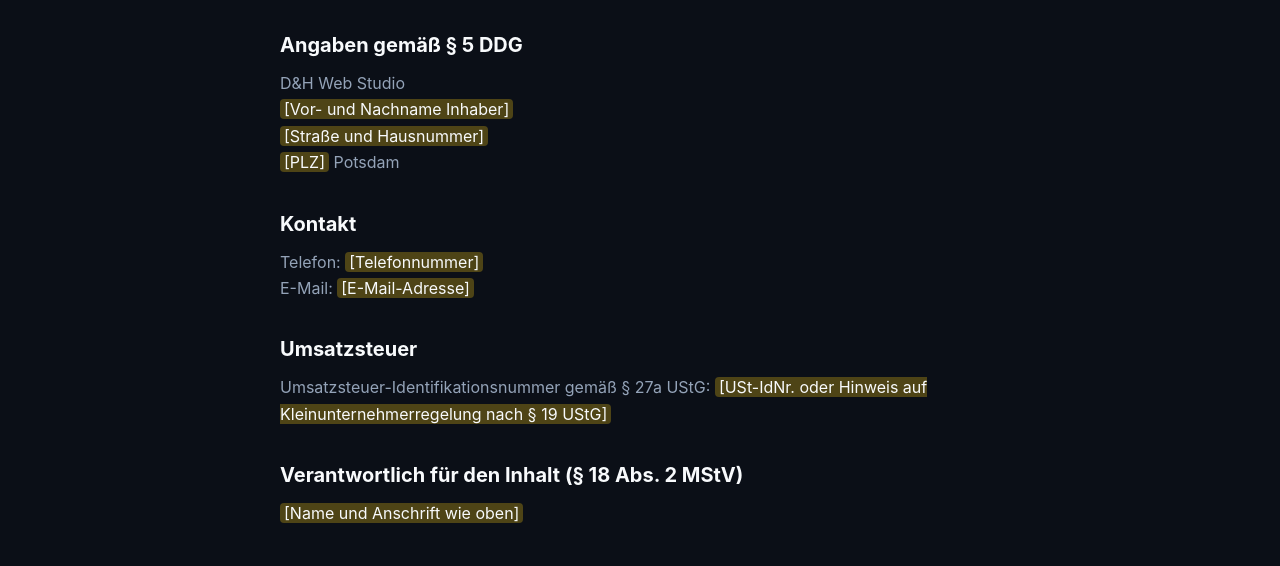
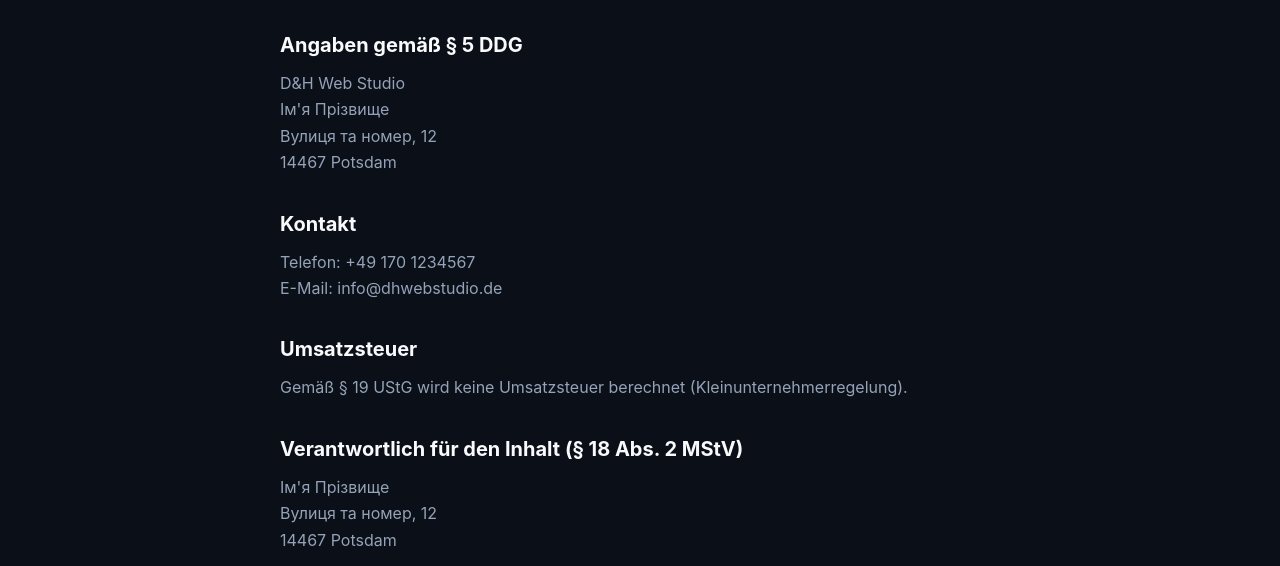
Before and after one commit to DHWebStudio/webdesign-site, a plain HTML site: page impressum.html in a window 1280 px wide. Shown: the part 198-764 px from the top of the page. Drawn offline with Linux system fonts and the light colour scheme.

Commit message:
Update impressum.html

```diff
--- a/impressum.html
+++ b/impressum.html
@@ -20,15 +20,26 @@
     <div class="container container--narrow">
       <h1>Impressum</h1>
       <h2>Angaben gemäß § 5 DDG</h2>
-      <p>D&amp;H Web Studio<br><span class="todo">[Vor- und Nachname Inhaber]</span><br><span class="todo">[Straße und Hausnummer]</span><br><span class="todo">[PLZ]</span> Potsdam</p>
+      <p>D&amp;H Web Studio<br>
+      Ім'я Прізвище<br>
+      Вулиця та номер, 12<br>
+      14467 Potsdam</p>
+
       <h2>Kontakt</h2>
-      <p>Telefon: <span class="todo">[Telefonnummer]</span><br>E-Mail: <span class="todo">[E-Mail-Adresse]</span></p>
+      <p>Telefon: +49 170 1234567<br>
+      E-Mail: info@dhwebstudio.de</p>
+
       <h2>Umsatzsteuer</h2>
-      <p>Umsatzsteuer-Identifikationsnummer gemäß § 27a UStG: <span class="todo">[USt-IdNr. oder Hinweis auf Kleinunternehmerregelung nach § 19 UStG]</span></p>
+      <p>Gemäß § 19 UStG wird keine Umsatzsteuer berechnet (Kleinunternehmerregelung).</p>
+
       <h2>Verantwortlich für den Inhalt (§ 18 Abs. 2 MStV)</h2>
-      <p><span class="todo">[Name und Anschrift wie oben]</span></p>
+      <p>Ім'я Прізвище<br>
+      Вулиця та номер, 12<br>
+      14467 Potsdam</p>
+
       <h2>Streitbeilegung</h2>
       <p>Wir sind weder bereit noch verpflichtet, an Streitbeilegungsverfahren vor einer Verbraucherschlichtungsstelle teilzunehmen.</p>
+
       <h2>Haftung für Inhalte und Links</h2>
       <p>Als Diensteanbieter sind wir für eigene Inhalte auf diesen Seiten nach den allgemeinen Gesetzen verantwortlich. Für die Inhalte externer Links sind ausschließlich deren Betreiber verantwortlich. Bei Bekanntwerden von Rechtsverletzungen entfernen wir entsprechende Inhalte umgehend.</p>
     </div>
```
